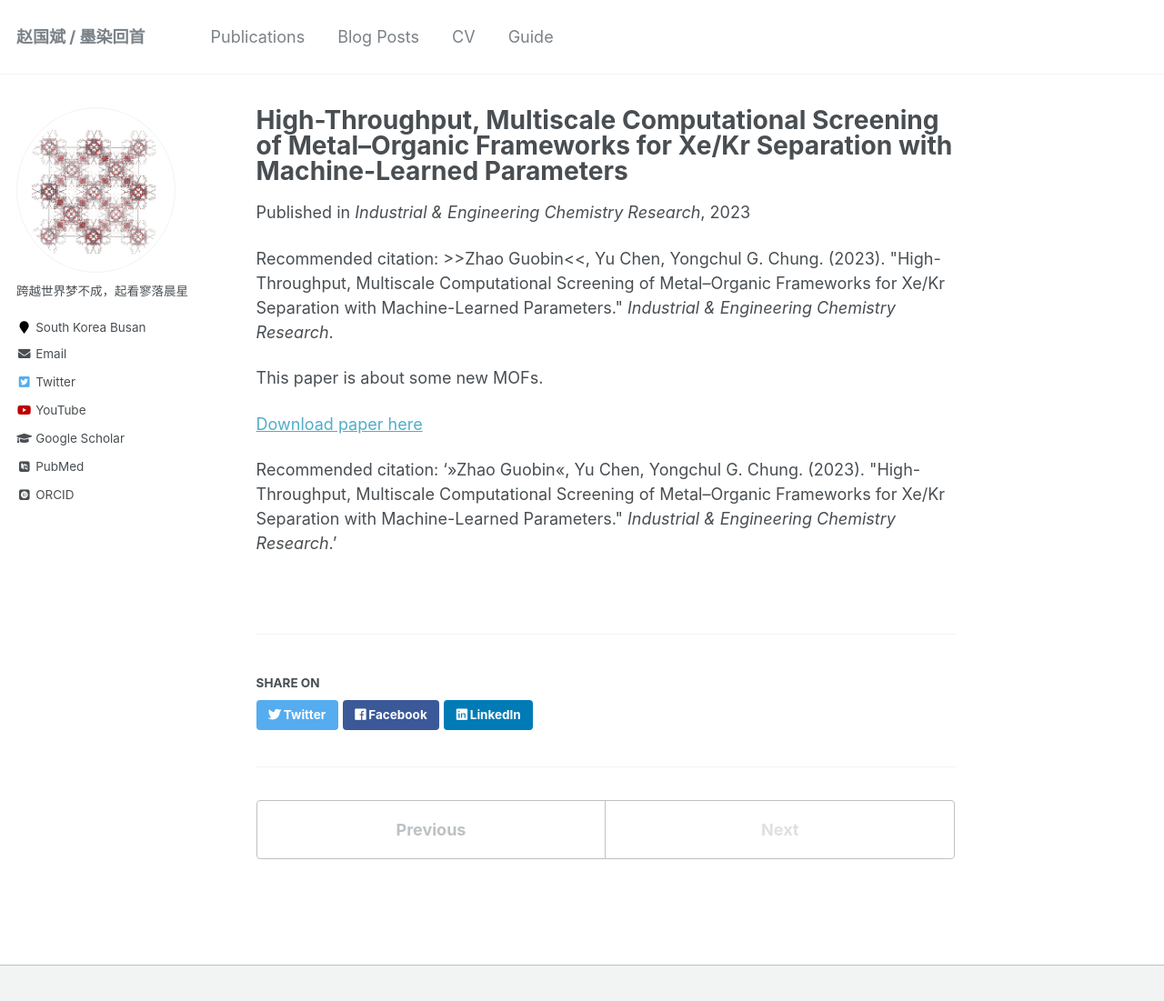
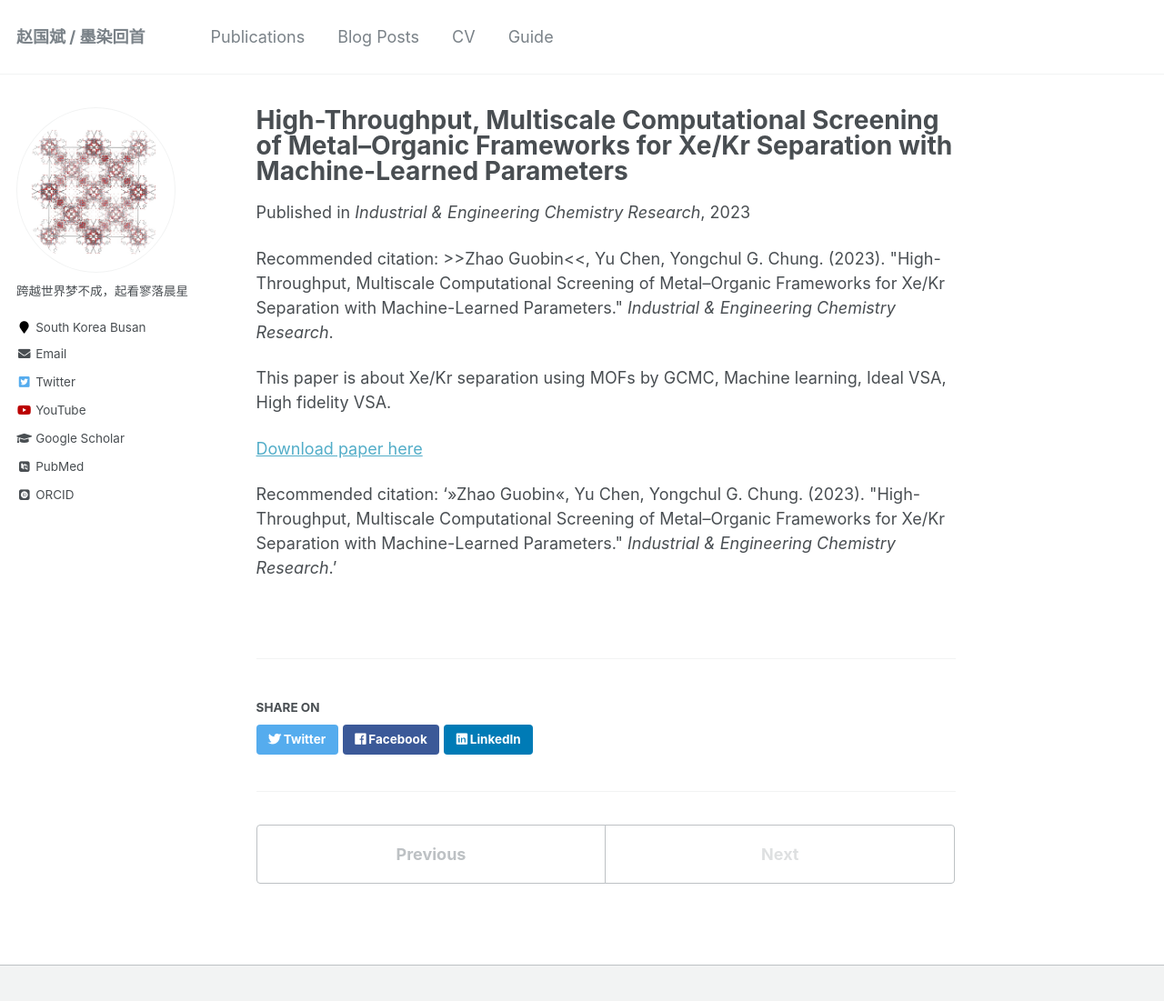
Before and after one commit to sxm13/ZGBshenxiaomoCV.github.io, a Jekyll site: the page built from _publications/2023-09-06-paper-title-number-7.md, in a window 1280 px wide and 1134 px high. Shown: the top 1101 px of the window at 91% size. Built offline with Jekyll 4.4.1, drawn with Linux system fonts in a browser that asks for light colours; some web fonts are replaced.

Commit message:
Update 2023-09-06-paper-title-number-7.md

```diff
--- a/_publications/2023-09-06-paper-title-number-7.md
+++ b/_publications/2023-09-06-paper-title-number-7.md
@@ -8,7 +8,7 @@ venue: 'Industrial & Engineering Chemistry Research'
 paperurl: ''
 citation: '>>Zhao Guobin<<, Yu Chen, Yongchul G. Chung. (2023). &quot;High-Throughput, Multiscale Computational Screening of Metal–Organic Frameworks for Xe/Kr Separation with Machine-Learned Parameters.&quot; <i>Industrial & Engineering Chemistry Research</i>.'
 ---
-This paper is about some new MOFs.
+This paper is about Xe/Kr separation using MOFs by GCMC, Machine learning, Ideal VSA, High fidelity VSA.
 
 [Download paper here](https://github.com/sxm13/ZGBshenxiaomoCV.github.io/blob/main/files/High-Throughput%2C%20Multiscale%20Computational%20Screening%20of%20Metal%E2%80%93Organic%20Frameworks%20for%20XeKr%20Separation%20with%20Machine-Learned%20Parameters.pdf)
 
```
